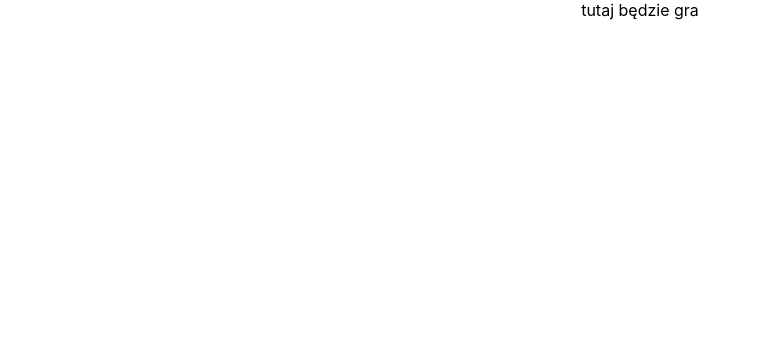
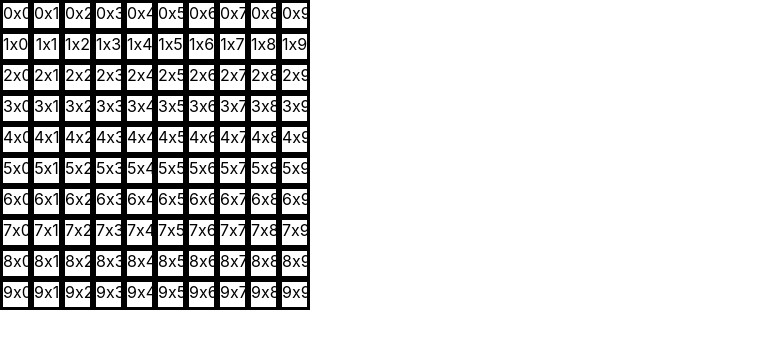
Before and after one commit to G3F4/warsawjs-workshop-47-reactive-snake, a React (Create React App) app in the folder reactive-snake/: page / in a window 1280 px wide. Shown: the top 348 px of the page, without its empty margins (0-761 px from the left). Built offline with nearby package versions, Linux system fonts and the light colour scheme.

Commit message:
Wyświetlenie siatki gry

```diff
--- a/reactive-snake/src/App.js
+++ b/reactive-snake/src/App.js
@@ -1,10 +1,13 @@
 import React from 'react';
 import './App.css';
+import Grid from './Grid';
 
 function App() {
+  const gridSize = 10;
+
   return (
     <div className="App">
-      tutaj będzie gra
+      <Grid gridSize={gridSize} />
     </div>
   );
 }
--- /dev/null
+++ b/reactive-snake/src/Grid.css
@@ -0,0 +1,9 @@
+.gridRow {
+  display: flex;
+}
+
+.gridCell {
+  width: 25px;
+  height: 25px;
+  border: solid;
+}
--- /dev/null
+++ b/reactive-snake/src/Grid.jsx
@@ -0,0 +1,22 @@
+import React from 'react';
+import './Grid.css';
+
+export default function Grid({ gridSize }) {
+  const indexes = Array
+    .from({ length: gridSize })
+    .map((_, index) => index);
+
+  return (
+    <div>
+      {indexes.map((rowIndex) => (
+        <div className="gridRow" key={rowIndex}>
+          {indexes.map((cellIndex) => (
+            <div className="gridCell" key={`${rowIndex}x${cellIndex}`}>
+              {`${rowIndex}x${cellIndex}`}
+            </div>
+          ))}
+        </div>
+      ))}
+    </div>
+  )
+}
```
Also changed, not shown: 1 other file (tests, documents, lock files or other folders).
